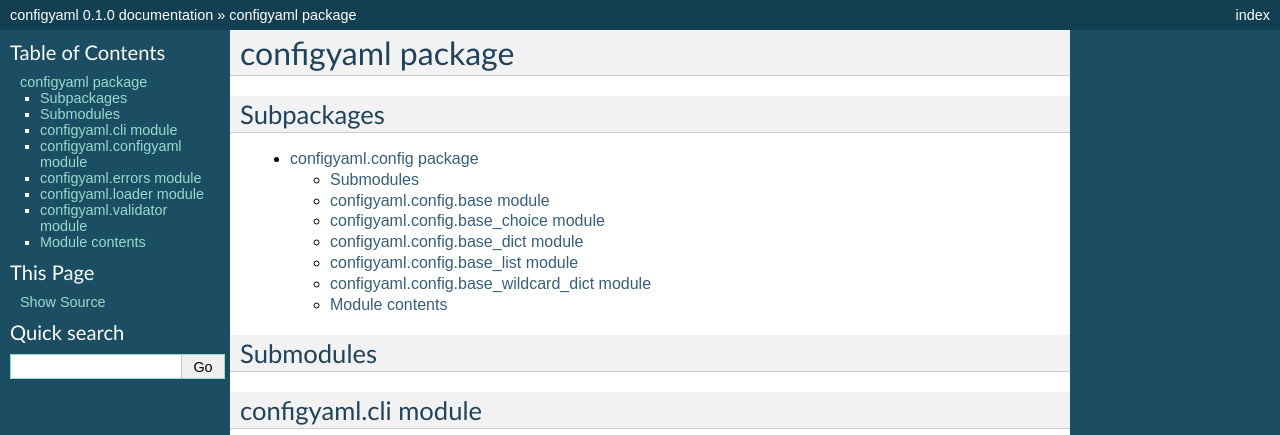
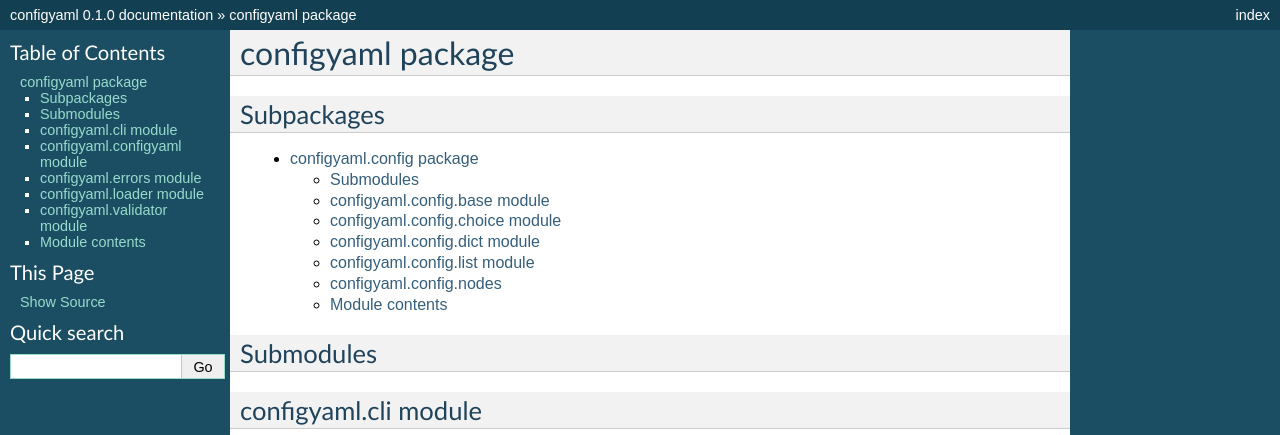
Before and after one commit to dropseed/configyaml, a Sphinx documentation site: the page built from docs/configyaml.rst, in a window 1280 px wide, cut to the strip 0-435 px from the top of the page. Built offline with Sphinx 7.4.7, drawn with Linux system fonts in a browser that asks for light colours; pages that are not in the unit, such as notebooks, are missing from menus.

Commit message:
update autodoc for renamed modules

```diff
--- a/docs/configyaml.config.rst
+++ b/docs/configyaml.config.rst
@@ -12,34 +12,34 @@ configyaml.config.base module
     :undoc-members:
     :show-inheritance:
 
-configyaml.config.base_choice module
+configyaml.config.choice module
 ---------------------------------------
 
-.. automodule:: configyaml.config.base_choice
+.. automodule:: configyaml.config.choice
     :members:
     :undoc-members:
     :show-inheritance:
 
-configyaml.config.base_dict module
+configyaml.config.dict module
 -------------------------------------
 
-.. automodule:: configyaml.config.base_dict
+.. automodule:: configyaml.config.dict
     :members:
     :undoc-members:
     :show-inheritance:
 
-configyaml.config.base_list module
+configyaml.config.list module
 -------------------------------------
 
-.. automodule:: configyaml.config.base_list
+.. automodule:: configyaml.config.list
     :members:
     :undoc-members:
     :show-inheritance:
 
-configyaml.config.base_wildcard_dict module
+configyaml.config.nodes
 ----------------------------------------------
 
-.. automodule:: configyaml.config.base_wildcard_dict
+.. automodule:: configyaml.config.nodes
     :members:
     :undoc-members:
     :show-inheritance:
```
